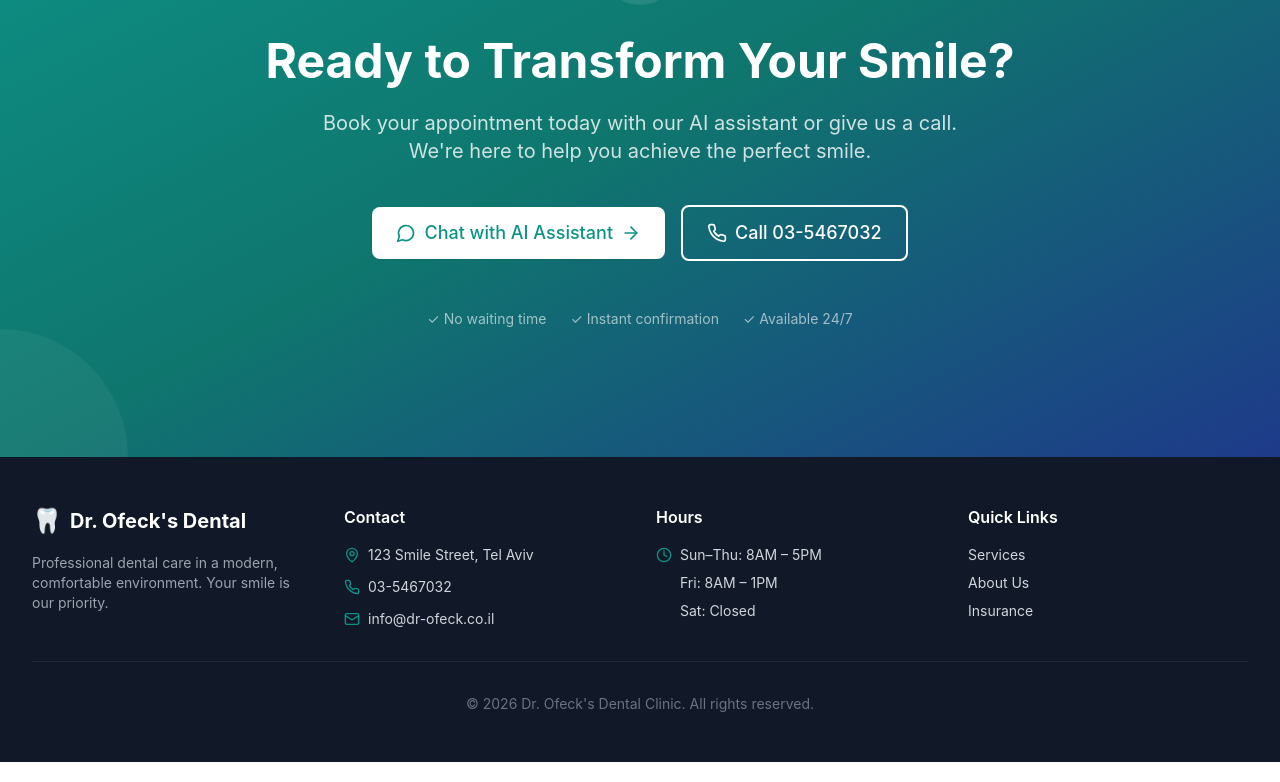
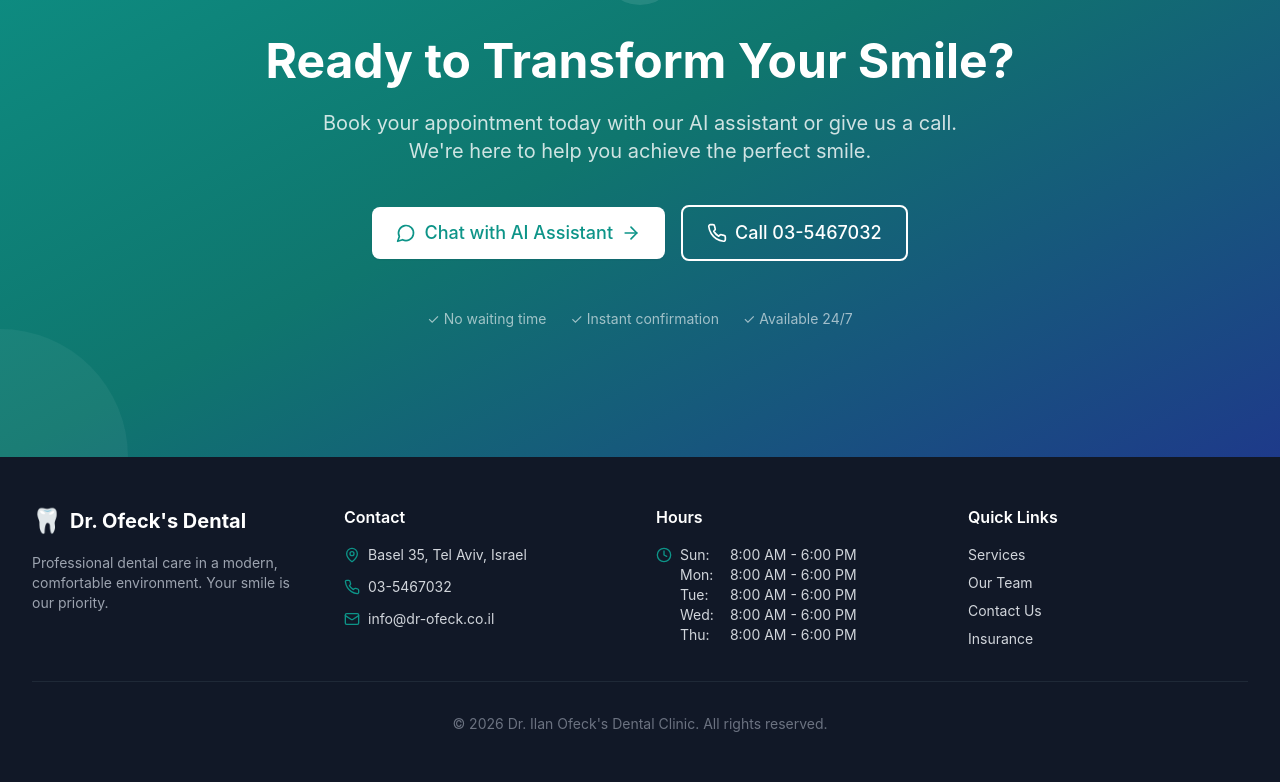
Before and after one commit to AmitOfeck/AIClinicAgent, a React (Vite) app in the folder client/: page / in a window 1280 px wide. Shown: the part 6550-7332 px from the top of the page. Built offline with nearby package versions, Linux system fonts and the light colour scheme; no server answers; the HTML template or start-up script is replaced by a standard one.

Commit message:
update navbar

```diff
--- a/client/src/components/clinic/Footer.tsx
+++ b/client/src/components/clinic/Footer.tsx
@@ -1,6 +1,14 @@
-import { MapPin, Phone, Mail, Clock } from 'lucide-react'
+import { MapPin, Phone, Mail, Clock } from 'lucide-react';
+import { CLINIC_INFO } from '@/constants';
 
 export default function Footer() {
+  const scrollToSection = (sectionId: string) => {
+    const element = document.getElementById(sectionId);
+    if (element) {
+      element.scrollIntoView({ behavior: 'smooth' });
+    }
+  };
+
   return (
     <footer className="bg-gray-900 text-gray-300">
       <div className="max-w-7xl mx-auto px-4 sm:px-6 lg:px-8 py-12">
@@ -23,17 +31,34 @@ export default function Footer() {
           <div>
             <h3 className="font-semibold text-white mb-4">Contact</h3>
             <ul className="space-y-3 text-sm">
-              <li className="flex items-center gap-2">
-                <MapPin className="w-4 h-4 text-clinic-teal" />
-                123 Smile Street, Tel Aviv
+              <li>
+                <a
+                  href={CLINIC_INFO.location.directionsUrl}
+                  target="_blank"
+                  rel="noopener noreferrer"
+                  className="flex items-center gap-2 hover:text-clinic-teal transition-colors"
+                >
+                  <MapPin className="w-4 h-4 text-clinic-teal flex-shrink-0" />
+                  {CLINIC_INFO.address}
+                </a>
               </li>
-              <li className="flex items-center gap-2">
-                <Phone className="w-4 h-4 text-clinic-teal" />
-                03-5467032
+              <li>
+                <a
+                  href={`tel:${CLINIC_INFO.phone}`}
+                  className="flex items-center gap-2 hover:text-clinic-teal transition-colors"
+                >
+                  <Phone className="w-4 h-4 text-clinic-teal" />
+                  {CLINIC_INFO.phone}
+                </a>
               </li>
-              <li className="flex items-center gap-2">
-                <Mail className="w-4 h-4 text-clinic-teal" />
-                info@dr-ofeck.co.il
+              <li>
+                <a
+                  href={`mailto:${CLINIC_INFO.email}`}
+                  className="flex items-center gap-2 hover:text-clinic-teal transition-colors"
+                >
+                  <Mail className="w-4 h-4 text-clinic-teal" />
+                  {CLINIC_INFO.email}
+                </a>
               </li>
             </ul>
           </div>
@@ -42,12 +67,17 @@ export default function Footer() {
           <div>
             <h3 className="font-semibold text-white mb-4">Hours</h3>
             <ul className="space-y-2 text-sm">
-              <li className="flex items-center gap-2">
-                <Clock className="w-4 h-4 text-clinic-teal" />
-                Sun–Thu: 8AM – 5PM
+              <li className="flex items-start gap-2">
+                <Clock className="w-4 h-4 text-clinic-teal mt-0.5" />
+                <div>
+                  {CLINIC_INFO.hours.slice(0, 5).map((h) => (
+                    <div key={h.day} className="flex justify-between gap-4">
+                      <span>{h.day.slice(0, 3)}:</span>
+                      <span className={h.isOpen ? '' : 'text-gray-500'}>{h.hours}</span>
+                    </div>
+                  ))}
+                </div>
               </li>
-              <li className="pl-6">Fri: 8AM – 1PM</li>
-              <li className="pl-6">Sat: Closed</li>
             </ul>
           </div>
 
@@ -56,28 +86,45 @@ export default function Footer() {
             <h3 className="font-semibold text-white mb-4">Quick Links</h3>
             <ul className="space-y-2 text-sm">
               <li>
-                <a href="/services" className="hover:text-clinic-teal transition-colors">
+                <button
+                  onClick={() => scrollToSection('services')}
+                  className="hover:text-clinic-teal transition-colors"
+                >
                   Services
-                </a>
+                </button>
               </li>
               <li>
-                <a href="/about" className="hover:text-clinic-teal transition-colors">
-                  About Us
-                </a>
+                <button
+                  onClick={() => scrollToSection('team')}
+                  className="hover:text-clinic-teal transition-colors"
+                >
+                  Our Team
+                </button>
               </li>
               <li>
-                <a href="#" className="hover:text-clinic-teal transition-colors">
+                <button
+                  onClick={() => scrollToSection('contact')}
+                  className="hover:text-clinic-teal transition-colors"
+                >
+                  Contact Us
+                </button>
+              </li>
+              <li>
+                <button
+                  onClick={() => scrollToSection('why-us')}
+                  className="hover:text-clinic-teal transition-colors"
+                >
                   Insurance
-                </a>
+                </button>
               </li>
             </ul>
           </div>
         </div>
 
         <div className="border-t border-gray-800 mt-8 pt-8 text-center text-sm text-gray-500">
-          © {new Date().getFullYear()} Dr. Ofeck's Dental Clinic. All rights reserved.
+          © {new Date().getFullYear()} Dr. Ilan Ofeck's Dental Clinic. All rights reserved.
         </div>
       </div>
     </footer>
-  )
+  );
 }
```
